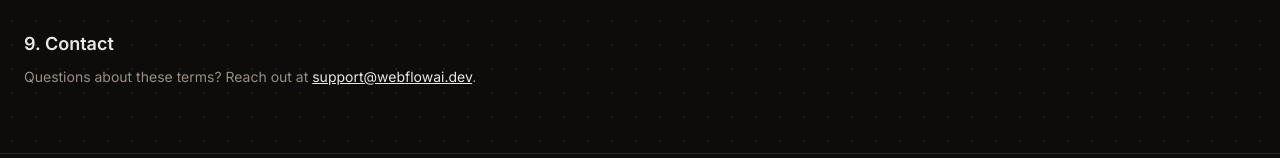
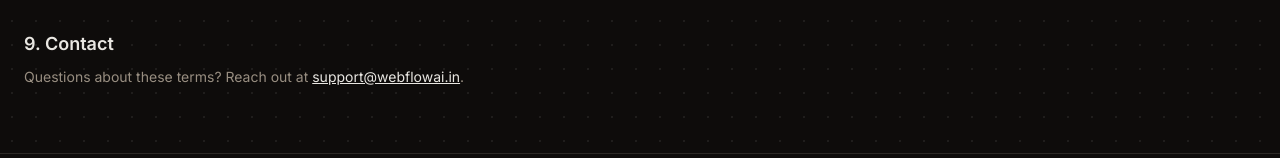
Before and after one commit to lav1shkumar/webflowai, a Next.js app: page /terms in a window 1280 px wide. Shown: the part 975-1133 px from the top of the page. Built offline with nearby package versions, Linux system fonts and the light colour scheme.

Commit message:
Update support email from webflowai.dev to webflowai.in

```diff
--- a/src/app/(marketing)/terms/page.tsx
+++ b/src/app/(marketing)/terms/page.tsx
@@ -105,7 +105,7 @@
               href="mailto:support@webflowai.dev"
               className="text-foreground underline"
             >
-              support@webflowai.dev
+              support@webflowai.in
             </a>
             .
           </p>
```
